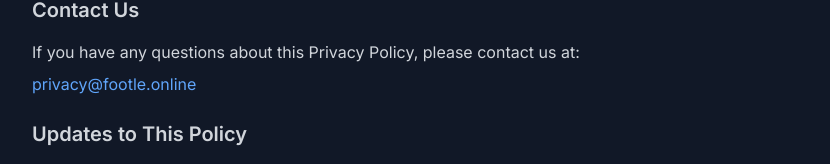
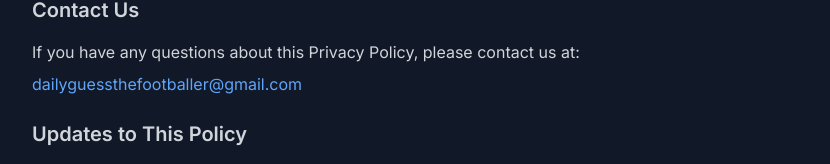
Before and after one commit to elljfb/footle, a Next.js app: page /privacy in a window 1280 px wide. Shown: the part 1192-1356 px from the top of the page, without its empty margins (224-1054 px from the left). Built offline with nearby package versions, Linux system fonts and the light colour scheme.

Commit message:
fix: update email

```diff
--- a/app/privacy/page.tsx
+++ b/app/privacy/page.tsx
@@ -79,8 +79,8 @@ export default function PrivacyPolicy() {
               If you have any questions about this Privacy Policy, please contact us at:
             </p>
             <p className="mt-2">
-              <a href="mailto:privacy@footle.online" className="text-blue-400 hover:text-blue-300">
-                privacy@footle.online
+              <a href="mailto:dailyguessthefootballer@gmail.com" className="text-blue-400 hover:text-blue-300">
+                dailyguessthefootballer@gmail.com
               </a>
             </p>
           </section>
```
